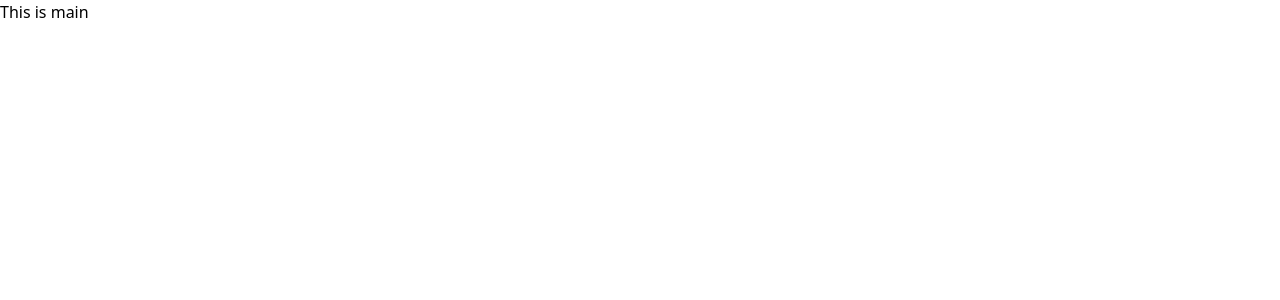
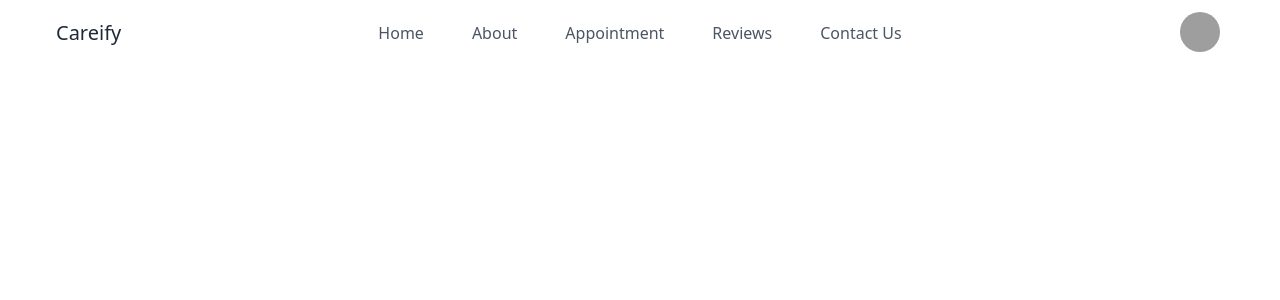
Before and after one commit to neel123go/Doctor-Portal-Client, a React (Create React App) app: page / in a window 1280 px wide. Shown: the top 300 px of the page. Built offline with nearby package versions, Linux system fonts and the light colour scheme; grey boxes are pictures that could not be loaded.

Commit message:
header completed

```diff
--- a/public/index.html
+++ b/public/index.html
@@ -1,20 +1,18 @@
 <!DOCTYPE html>
 <html lang="en">
+
 <head>
   <meta charset="utf-8" />
   <link rel="icon" href="%PUBLIC_URL%/favicon.ico" />
   <meta name="viewport" content="width=device-width, initial-scale=1" />
   <meta name="theme-color" content="#000000" />
-    <meta
-      name="description"
-      content="Web site created using create-react-app"
-    />
+  <meta name="description" content="Web site created using create-react-app" />
   <link rel="apple-touch-icon" href="%PUBLIC_URL%/logo192.png" />
   <!--
       manifest.json provides metadata used when your web app is installed on a
       user's mobile device or desktop. See https://developers.google.com/web/fundamentals/web-app-manifest/
     -->
-    <link rel="manifest" href="%PUBLIC_URL%/manifest.json" />
+  <!-- <link rel="manifest" href="%PUBLIC_URL%/manifest.json" /> -->
   <!--
       Notice the use of %PUBLIC_URL% in the tags above.
       It will be replaced with the URL of the `public` folder during the build.
@@ -26,6 +24,7 @@
     -->
   <title>React App</title>
 </head>
+
 <body>
   <noscript>You need to enable JavaScript to run this app.</noscript>
   <div id="root"></div>
@@ -40,4 +39,5 @@
       To create a production bundle, use `npm run build` or `yarn build`.
     -->
 </body>
+
 </html>
--- a/src/App.js
+++ b/src/App.js
@@ -1,7 +1,9 @@
+import Header from "./Components/Shared/Header/Header";
+
 function App() {
   return (
     <div className="bg-white h-screen">
-      <h2 className="text-black">This is main</h2>
+      <Header></Header>
     </div>
   );
 }
--- /dev/null
+++ b/src/Components/Shared/Header/Header.js
@@ -0,0 +1,53 @@
+import React from 'react';
+import { Link } from 'react-router-dom';
+
+const Header = () => {
+    const menuItems = <>
+        <li><Link to='/' className='active:bg-gray-700 active:text-white text-gray-600 md:py-2 md:px-6'>Home</Link></li>
+        <li><Link to='/' className="active:bg-gray-700 active:text-white text-gray-600 md:py-2 md:px-6">About</Link></li>
+        <li><Link to='/' className='active:bg-gray-700 active:text-white text-gray-600 md:py-2 md:px-6'>Appointment</Link></li>
+        <li><Link to='/' className='active:bg-gray-700 active:text-white text-gray-600 md:py-2 md:px-6'>Reviews</Link></li>
+        <li><Link to='/' className='active:bg-gray-700 active:text-white text-gray-600 md:py-2 md:px-6'>Contact Us</Link></li>
+    </>
+    return (
+        <div className="navbar bg-white md:px-14">
+            <div className="navbar-start">
+                <div className="dropdown">
+                    <label tabIndex="0" className="btn btn-ghost lg:hidden">
+                        <svg xmlns="http://www.w3.org/2000/svg" className="h-5 w-5" fill="none" viewBox="0 0 24 24" stroke="currentColor"><path strokeLinecap="round" strokeLinejoin="round" strokeWidth="2" d="M4 6h16M4 12h8m-8 6h16" /></svg>
+                    </label>
+                    <ul tabIndex="0" className="menu menu-compact dropdown-content mt-3 p-2 shadow bg-white rounded-box w-52 text-gray-700">
+                        {menuItems}
+                    </ul>
+                </div>
+                <Link to='/' className="normal-case text-xl text-gray-800">Careify</Link>
+            </div>
+            <div className="navbar-center hidden lg:flex text-gray-700">
+                <ul className="menu menu-horizontal p-0">
+                    {menuItems}
+                </ul>
+            </div>
+            <div className="navbar-end">
+                <div className="dropdown dropdown-end">
+                    <label tabIndex="0" className="btn btn-ghost btn-circle avatar">
+                        <div className="w-10 rounded-full">
+                            <img src="https://api.lorem.space/image/face?hash=33791" />
+                        </div>
+                    </label>
+                    <ul tabIndex="0" className="mt-3 p-2 shadow menu menu-compact dropdown-content bg-white rounded-box w-52">
+                        <li>
+                            <Link to='/' className="justify-between text-gray-700 active:bg-emerald-100">
+                                Profile
+                                <span className="badge text-xs bg-slate-50 text-gray-400 border-emerald-500">New</span>
+                            </Link>
+                        </li>
+                        <li><Link to='/' className='text-gray-700 active:bg-emerald-100'>Settings</Link></li>
+                        <li><Link to='/' className='text-gray-700 active:bg-emerald-100'>Logout</Link></li>
+                    </ul>
+                </div>
+            </div>
+        </div>
+    );
+};
+
+export default Header;
--- a/tailwind.config.js
+++ b/tailwind.config.js
@@ -5,5 +5,19 @@ module.exports = {
   theme: {
     extend: {},
   },
+  daisyui: {
+    themes: [
+      {
+        doctortheme: {
+          primary: "#19D3AE",
+          secondary: "#0FCFEC",
+          accent: "#37cdbe",
+          "base-100": "#ffffff",
+        },
+      },
+      "dark",
+      "cupcake",
+    ],
+  },
   plugins: [require("daisyui")],
 }
```
Also changed, not shown: src/Components/Shared/Footer/Footer.js (added), 1 other file (tests, documents, lock files or other folders). Lines whose indentation alone changed are shown as unchanged.
